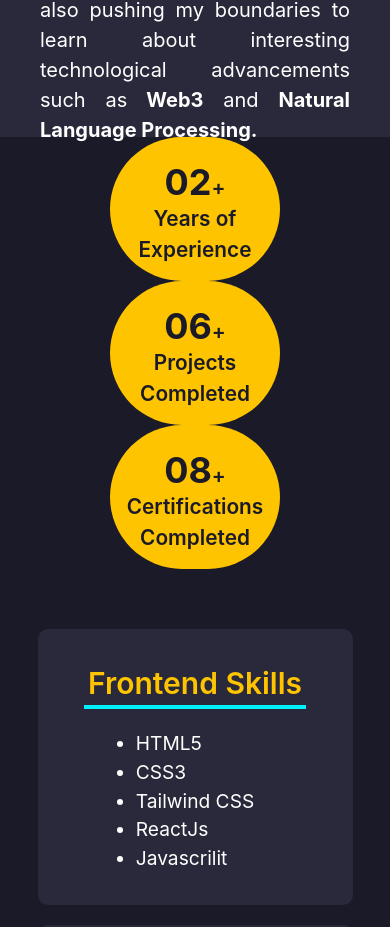
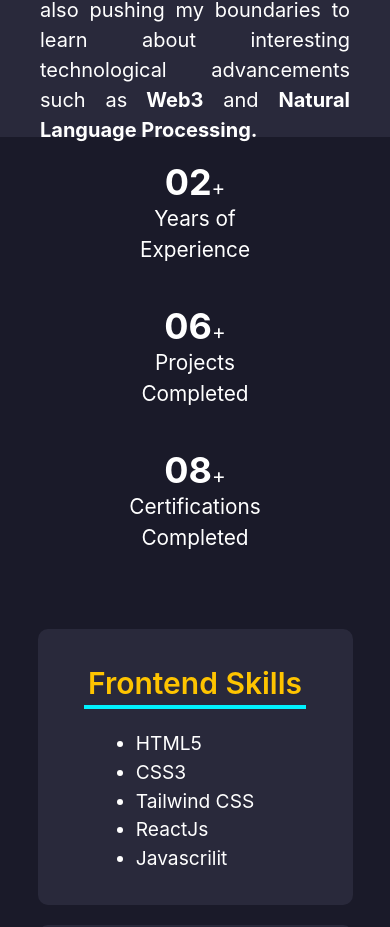
Before and after one commit to Harry-1081/Portfolio, a React (Create React App) app: page / in a window 390 px wide. Shown: the part 1753-2680 px from the top of the page. Built offline with nearby package versions, Linux system fonts and the light colour scheme.

Commit message:
Small bug fixed

```diff
--- a/src/Pages/Homepage.jsx
+++ b/src/Pages/Homepage.jsx
@@ -61,21 +61,21 @@ const Home = () => {
                 </div>
 
         {/*3 Stats */}
-        <div class="box3 flex items-center justify-evenly lg:flex-col xl:h-[331px] mt-[40px] lg:mb-[40px] text-[#1a1a29] bg-[#1a1a29]">
+        <div class="box3 flex items-center justify-evenly lg:flex-col xl:h-[331px] mt-[40px] lg:mb-[40px] xl:text-[#1a1a29] bg-[#1a1a29]">
 
-                    <div class='counter rounded-[100px] bg-[#fec400] w-[170px] xl:h-[170px] pt-[25px] lg:h-[144px] text-center'>
+                    <div class='counter rounded-[100px] xl:bg-[#fec400] w-[170px] xl:h-[170px] pt-[25px] lg:h-[144px] text-center'>
                         <span class="box3-value text-4xl  font-bold">02</span>
-                        <span class="box3-f1-head text-[1.3rem] font-semibold">+<br/>Years of<br/>Experience<br/></span>
+                        <span class="box3-f1-head text-[1.3rem] xl:font-semibold">+<br/>Years of<br/>Experience<br/></span>
                     </div>
 
-                    <div class='counter rounded-[100px] bg-[#fec400] w-[170px] xl:h-[170px] pt-[25px] lg:h-[144px] text-center'>
+                    <div class='counter rounded-[100px] xl:bg-[#fec400] w-[170px] xl:h-[170px] pt-[25px] lg:h-[144px] text-center'>
                         <span class="box3-value text-4xl  font-bold">06</span>
-                        <span class="box3-f2-head text-[1.3rem] font-semibold">+<br/>Projects<br/>Completed<br/></span>
+                        <span class="box3-f2-head text-[1.3rem] xl:font-semibold">+<br/>Projects<br/>Completed<br/></span>
                     </div>
 
-                    <div class='counter rounded-[100px] bg-[#fec400] w-[170px] xl:h-[170px] pt-[25px] lg:h-[144px] text-center'>
+                    <div class='counter rounded-[100px] xl:bg-[#fec400] w-[170px] xl:h-[170px] pt-[25px] lg:h-[144px] text-center'>
                         <span class="box3-value text-4xl  font-bold">08</span>
-                        <span class="box3-f3-head text-[1.3rem] font-semibold">+<br/>Certifications<br/>Completed<br/></span>
+                        <span class="box3-f3-head text-[1.3rem] xl:font-semibold">+<br/>Certifications<br/>Completed<br/></span>
                     </div>
 
         </div>
```
